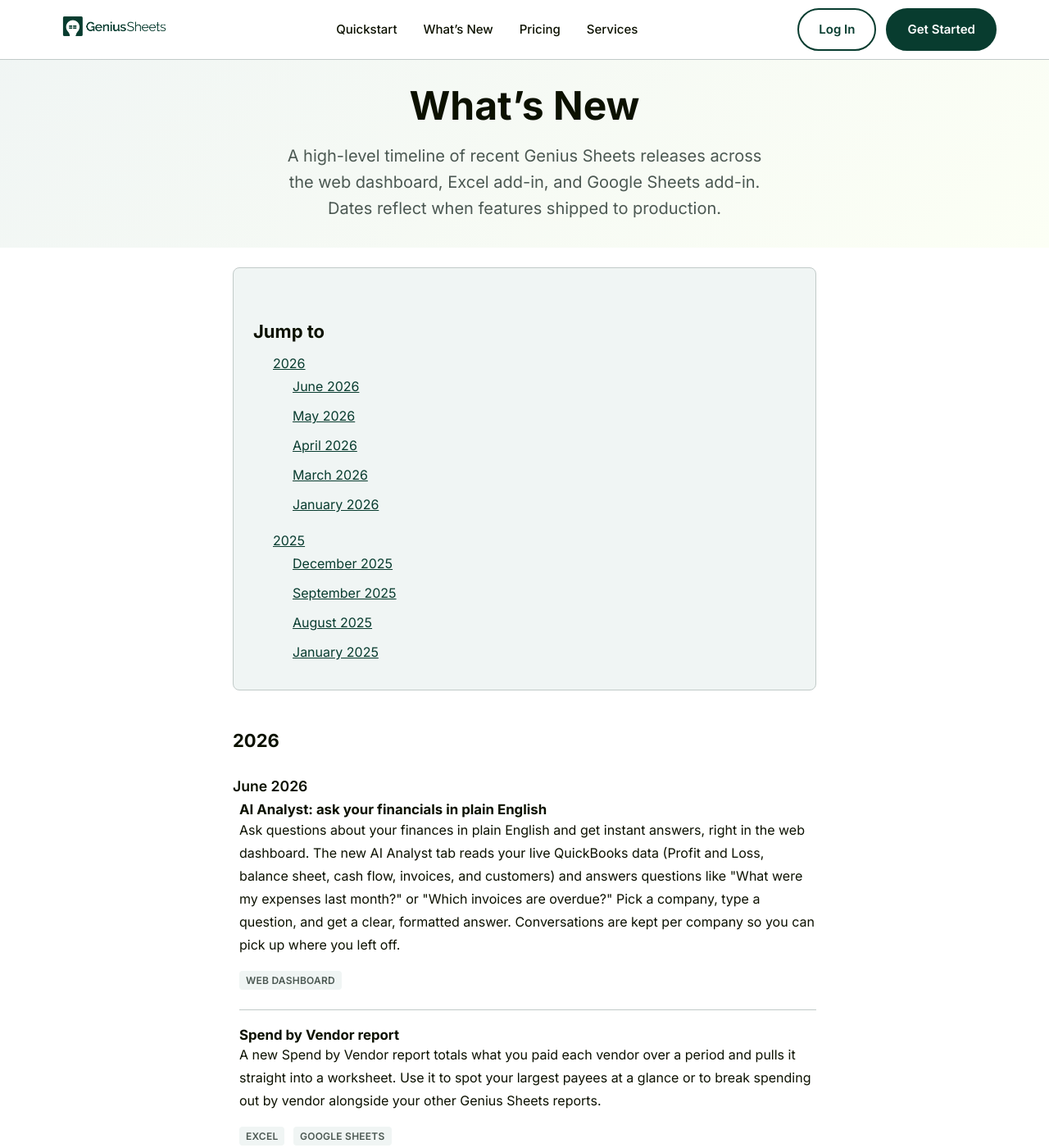
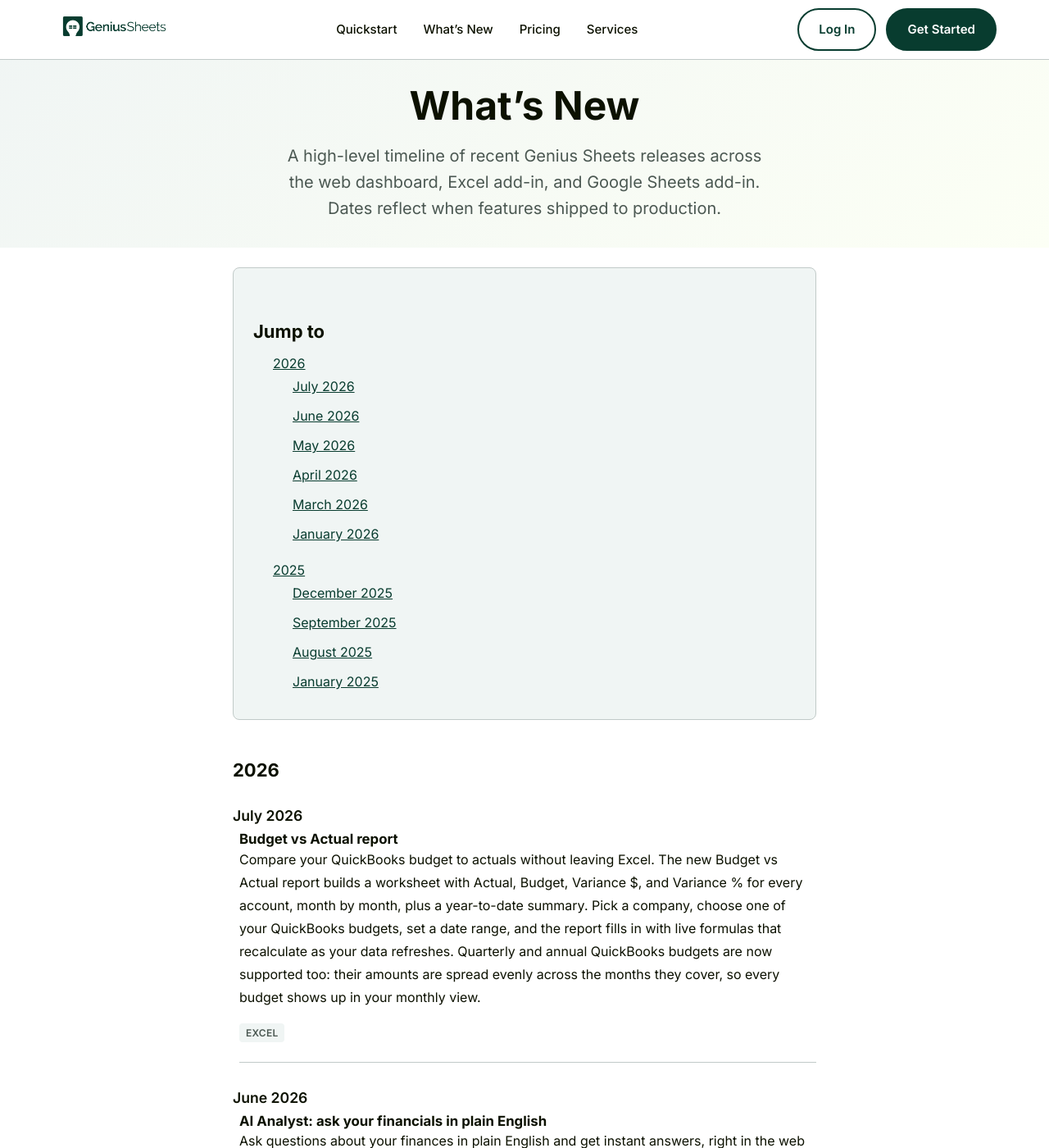
Before and after one commit to GeniusSheets/gs_site, a Jekyll site: the page built from whats-new.html, in a window 1280 px wide and 1400 px high. Shown: the whole window at 82% size. Built offline with Jekyll 4.4.1, drawn with Linux system fonts in a browser that asks for light colours.

Commit message:
Add What's New entry for Budget vs Actual report
Co-Authored-By: Claude Sonnet 5 <noreply@anthropic.com>

```diff
--- a/_data/whats_new.json
+++ b/_data/whats_new.json
@@ -5,6 +5,19 @@
     {
       "year": 2026,
       "months": [
+        {
+          "month": "July 2026",
+          "id": "july-2026",
+          "items": [
+            {
+              "title": "Budget vs Actual report",
+              "platforms": [
+                "Excel"
+              ],
+              "body_html": "<p>Compare your QuickBooks budget to actuals without leaving Excel. The new Budget vs Actual report builds a worksheet with Actual, Budget, Variance $, and Variance % for every account, month by month, plus a year-to-date summary. Pick a company, choose one of your QuickBooks budgets, set a date range, and the report fills in with live formulas that recalculate as your data refreshes. Quarterly and annual QuickBooks budgets are now supported too: their amounts are spread evenly across the months they cover, so every budget shows up in your monthly view.</p>"
+            }
+          ]
+        },
         {
           "month": "June 2026",
           "id": "june-2026",
```
Also changed, not shown: whats_new.md (+7 -0 lines).
